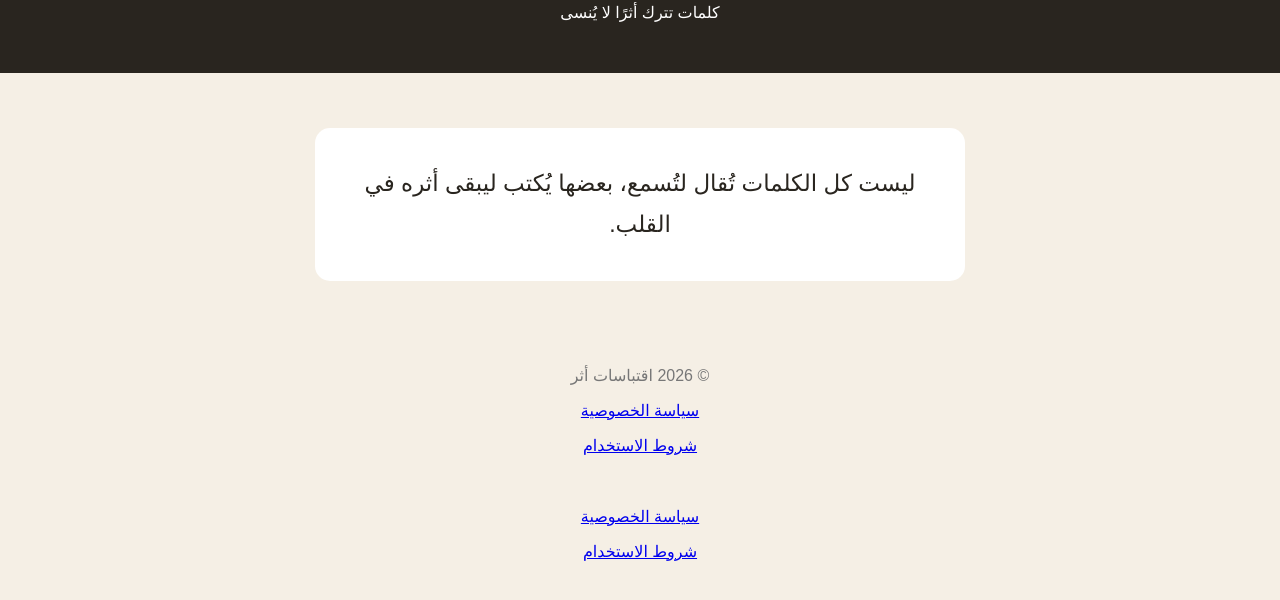
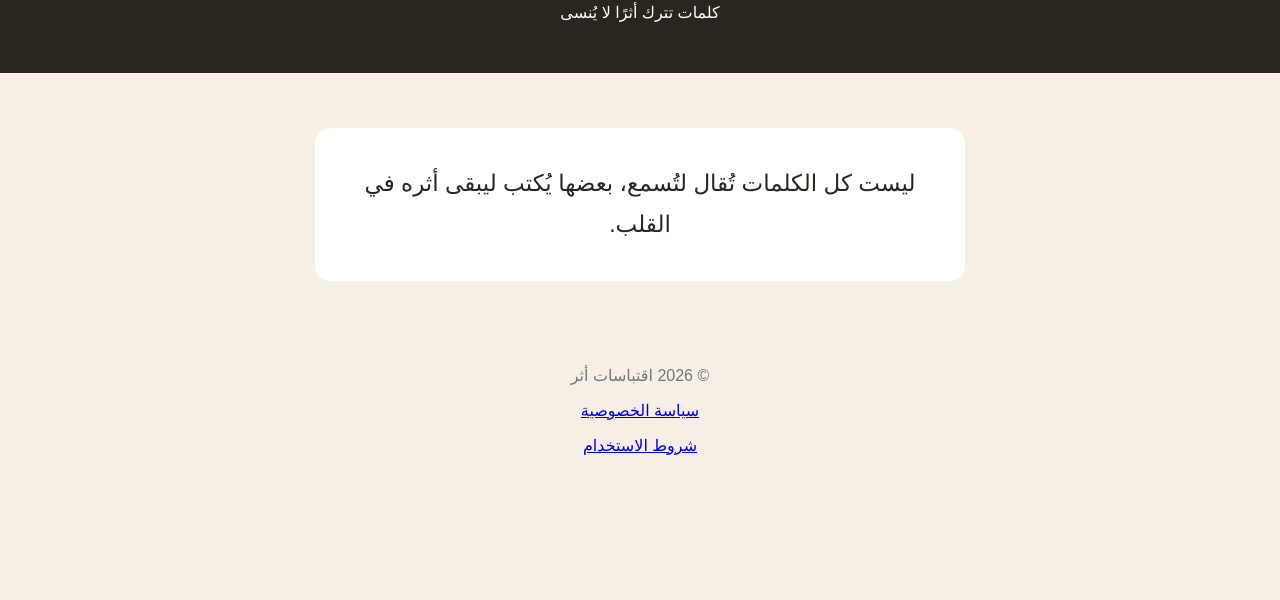
Before and after one commit to mb4568572-glitch/athar-quotes, a plain HTML site: page index.html in a window 1280 px wide. Shown: the part 86-686 px from the top of the page. Drawn offline with Linux system fonts and the light colour scheme.

Commit message:
Update index.html

```diff
--- a/index.html
+++ b/index.html
@@ -53,7 +53,5 @@ footer {
   <p><a href="privacy.html">سياسة الخصوصية</a></p>
 <p><a href="terms.html">شروط الاستخدام</a></p>
 </footer>
-  <p><a href="privacy.html">سياسة الخصوصية</a></p>
-  <p><a href="terms.html">شروط الاستخدام</a></p>
 </body>
 </html>
```
